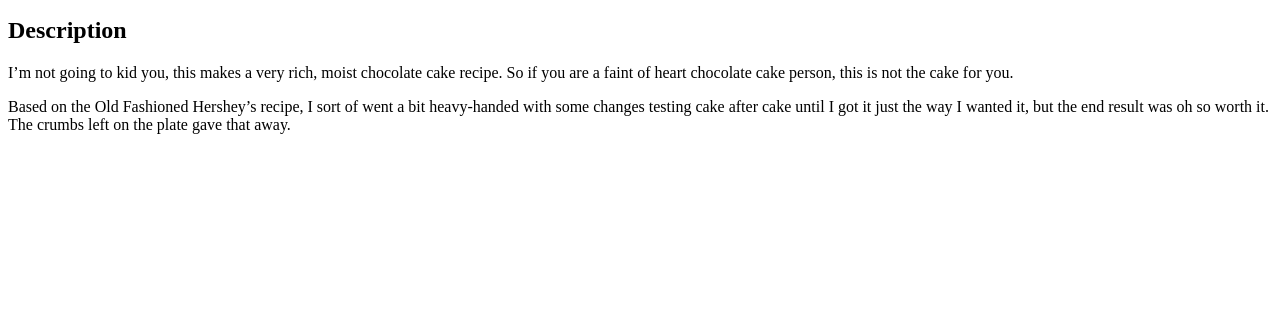
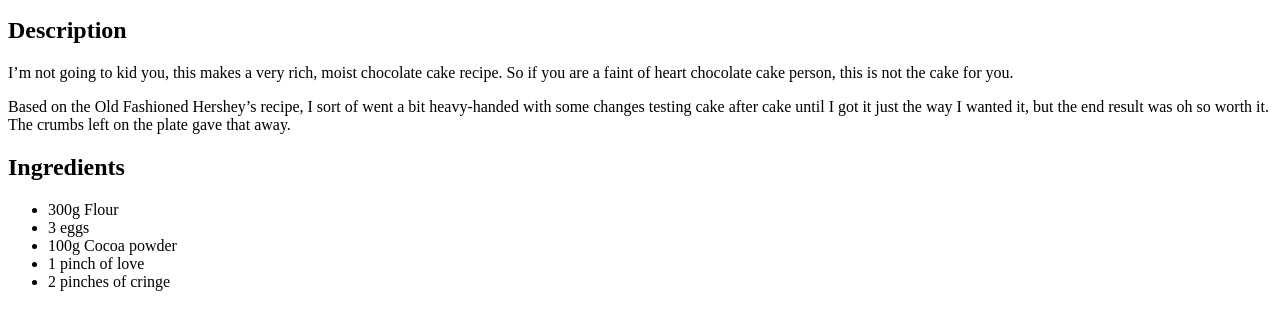
Before and after one commit to Echoesinhead/odin-recipes, a plain HTML site: page recipes/choco-cake.html in a window 1280 px wide. Shown: the part 101-430 px from the top of the page. Drawn offline with Linux system fonts and the light colour scheme.

Commit message:
Add list of ingredients to choco cake

```diff
--- a/recipes/choco-cake.html
+++ b/recipes/choco-cake.html
@@ -18,5 +18,13 @@
             it just the way I wanted it, but the end
             result was oh so worth it. The crumbs left
             on the plate gave that away.</p>
+        <h2>Ingredients</h2>
+        <ul>
+            <li>300g Flour</li>
+            <li>3 eggs</li>
+            <li>100g Cocoa powder</li>
+            <li>1 pinch of love</li>
+            <li>2 pinches of cringe</li>
+        </ul>
     </body>
 </html>
```
